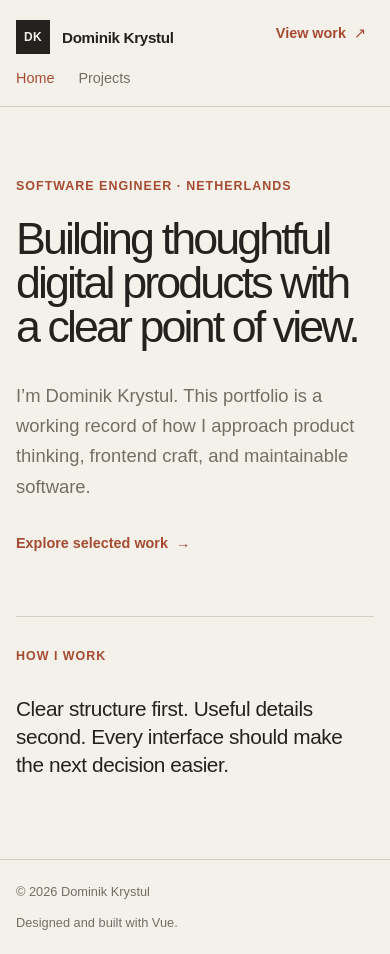
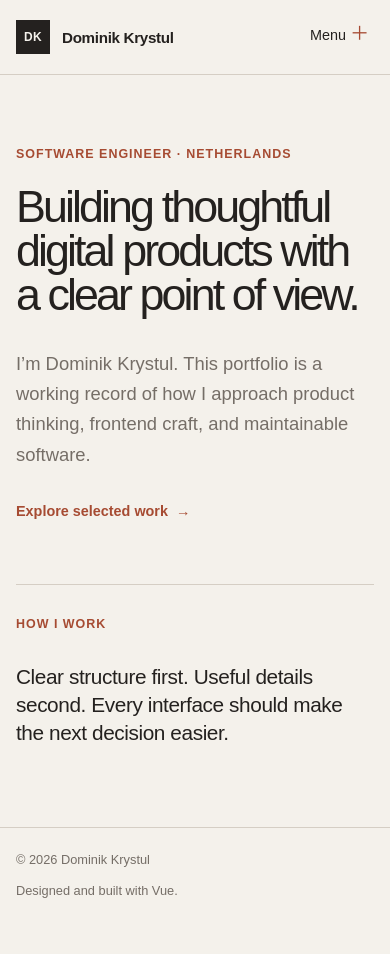
Before and after one commit to dominikkrystul/portfolio, a Vue app: page / in a window 390 px wide. After the commit the page ends 922 px from the top, so only its background shows below. Built offline with nearby package versions, Linux system fonts and the light colour scheme.

Commit message:
feat: enhance AppLayout with menu toggle functionality and update styles for improved navigation

```diff
--- a/src/layouts/AppLayout.vue
+++ b/src/layouts/AppLayout.vue
@@ -1,3 +1,32 @@
+<script setup lang="ts">
+import { onMounted, onUnmounted, shallowRef, watch } from 'vue'
+import { RouterLink, useRoute } from 'vue-router'
+
+const year = new Date().getFullYear()
+const isMenuOpen = shallowRef(false)
+const route = useRoute()
+
+function closeMenu() {
+  isMenuOpen.value = false
+}
+
+function toggleMenu() {
+  isMenuOpen.value = !isMenuOpen.value
+}
+
+function handleKeydown(event: KeyboardEvent) {
+  if (event.key === 'Escape') closeMenu()
+}
+
+watch(
+  () => route.fullPath,
+  () => closeMenu(),
+)
+
+onMounted(() => window.addEventListener('keydown', handleKeydown))
+onUnmounted(() => window.removeEventListener('keydown', handleKeydown))
+</script>
+
 <template>
   <div class="site-shell">
     <a class="skip-link" href="#main-content">Skip to content</a>
@@ -9,7 +38,25 @@
           <span class="wordmark__name">Dominik Krystul</span>
         </RouterLink>
 
-        <nav class="site-nav" aria-label="Primary navigation">
+        <button
+          class="menu-toggle"
+          type="button"
+          :aria-expanded="isMenuOpen"
+          aria-controls="primary-navigation"
+          @click="toggleMenu"
+        >
+          <span>{{ isMenuOpen ? 'Close' : 'Menu' }}</span>
+          <span class="menu-toggle__icon" aria-hidden="true">{{
+            isMenuOpen ? '×' : '＋'
+          }}</span>
+        </button>
+
+        <nav
+          id="primary-navigation"
+          class="site-nav"
+          :class="{ 'is-open': isMenuOpen }"
+          aria-label="Primary navigation"
+        >
           <RouterLink
             to="/"
             active-class="is-active"
@@ -21,9 +68,9 @@
           >
         </nav>
 
-        <RouterLink class="header-contact" to="/projects"
-          >View work <span aria-hidden="true">↗</span></RouterLink
-        >
+        <RouterLink class="header-contact" to="/projects">
+          View work <span aria-hidden="true">↗</span>
+        </RouterLink>
       </div>
     </header>
 
@@ -39,9 +86,3 @@
     </footer>
   </div>
 </template>
-
-<script setup lang="ts">
-import { RouterLink } from 'vue-router'
-
-const year = new Date().getFullYear()
-</script>
--- a/src/style.css
+++ b/src/style.css
@@ -109,6 +109,27 @@ a:focus-visible {
   gap: 1.5rem;
   color: var(--muted);
   font-size: 0.9rem;
+}
+
+.menu-toggle {
+  display: none;
+  border: 0;
+  padding: 0;
+  background: transparent;
+  color: var(--ink);
+  font: inherit;
+  font-size: 0.9rem;
+  cursor: pointer;
+}
+
+.menu-toggle__icon {
+  display: inline-block;
+  width: 1rem;
+  margin-left: 0.25rem;
+  color: var(--accent);
+  font-size: 1.2rem;
+  line-height: 0.8;
+  text-align: center;
 }
 
 .site-nav a,
@@ -251,15 +272,29 @@ h1 {
     width: 100%;
   }
 
+  .menu-toggle {
+    display: block;
+    position: absolute;
+    right: 1.5rem;
+    top: 1.6rem;
+  }
+
   .site-nav {
     order: 3;
     width: 100%;
+    display: none;
+    padding-top: 0.75rem;
+    border-top: 1px solid var(--line);
+  }
+
+  .site-nav.is-open {
+    display: flex;
+    flex-direction: column;
+    gap: 0.75rem;
   }
 
   .header-contact {
-    position: absolute;
-    right: 1.5rem;
-    top: 1.55rem;
+    display: none;
   }
 
   .site-header__inner,
```
Also changed, not shown: eslint.config.js (+10 -0 lines).
